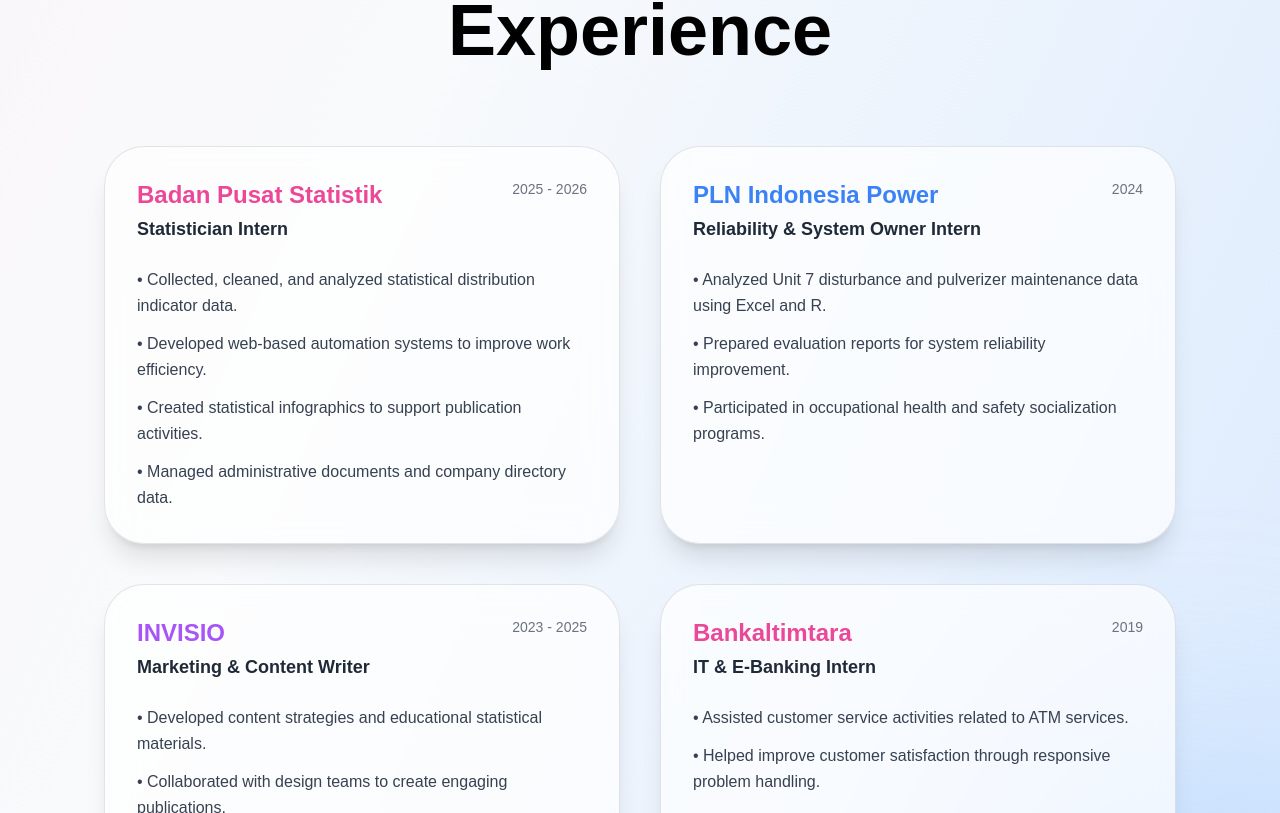
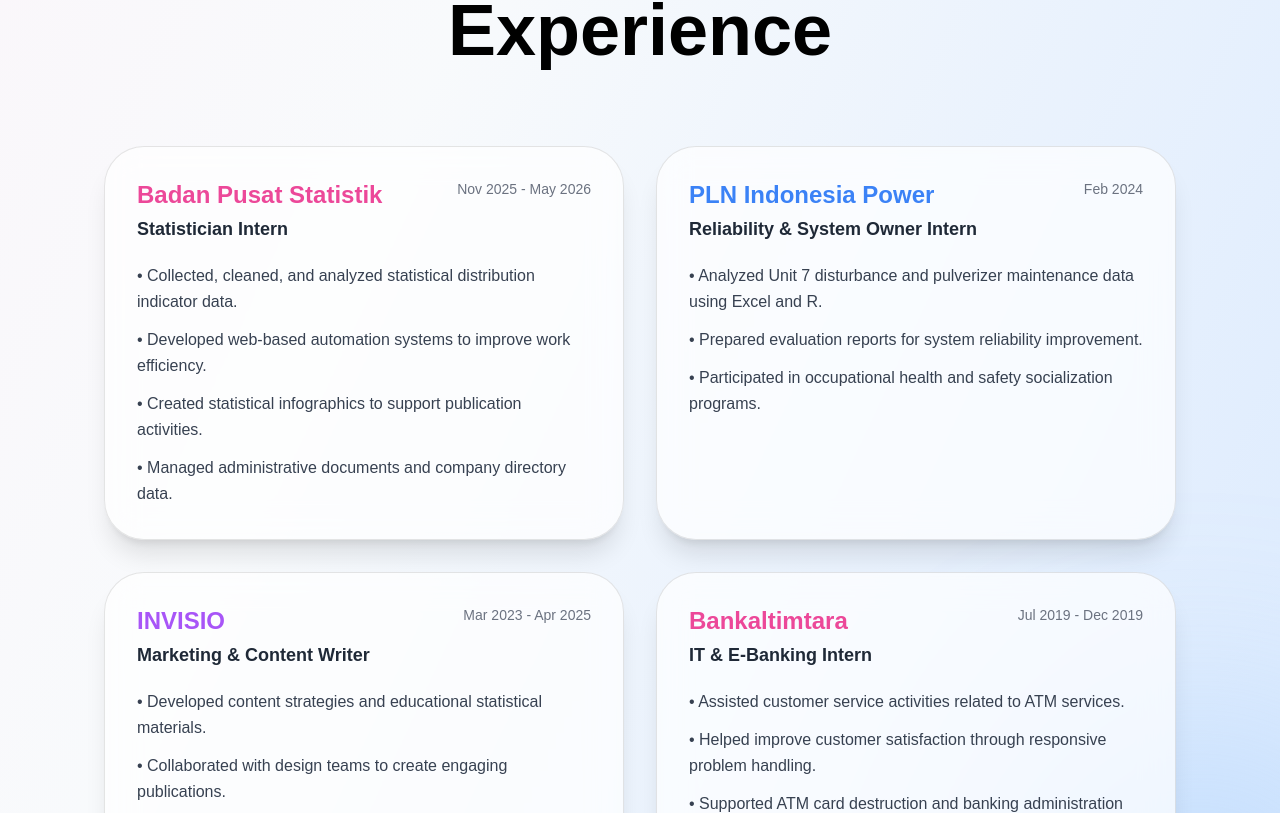
Before and after one commit to lintangntyas/portfolio, a Next.js app: page / in a window 1280 px wide. Shown: the part 1747-2560 px from the top of the page. Built offline with nearby package versions, Linux system fonts and the light colour scheme.

Commit message:
Update page.js

```diff
--- a/app/page.js
+++ b/app/page.js
@@ -270,11 +270,12 @@ export default function Home() {
           Experience
         </h1>
 
-        <div className="grid grid-cols-1 lg:grid-cols-2 gap-10">
+        <div className="grid grid-cols-1 md:grid-cols-2 gap-8">
 
-          {/* CARD 1 */}
+          {/* BPS */}
           <div className="bg-white/70 backdrop-blur-lg border border-black/10 rounded-[40px] p-8 shadow-xl hover:-translate-y-2 transition duration-300">
-            <div className="flex items-start justify-between mb-6">
+
+            <div className="flex items-start justify-between mb-5">
               <div>
                 <h2 className="text-2xl font-bold text-pink-500">
                   Badan Pusat Statistik
@@ -286,7 +287,7 @@ export default function Home() {
               </div>
 
               <span className="text-sm text-gray-500">
-                2025 - 2026
+                Nov 2025 - May 2026
               </span>
             </div>
 
@@ -309,9 +310,10 @@ export default function Home() {
             </ul>
           </div>
 
-          {/* CARD 2 */}
+          {/* PLN */}
           <div className="bg-white/70 backdrop-blur-lg border border-black/10 rounded-[40px] p-8 shadow-xl hover:-translate-y-2 transition duration-300">
-            <div className="flex items-start justify-between mb-6">
+
+            <div className="flex items-start justify-between mb-5">
               <div>
                 <h2 className="text-2xl font-bold text-blue-500">
                   PLN Indonesia Power
@@ -323,7 +325,7 @@ export default function Home() {
               </div>
 
               <span className="text-sm text-gray-500">
-                2024
+                Feb 2024
               </span>
             </div>
 
@@ -342,9 +344,10 @@ export default function Home() {
             </ul>
           </div>
 
-          {/* CARD 3 */}
+          {/* INVISIO */}
           <div className="bg-white/70 backdrop-blur-lg border border-black/10 rounded-[40px] p-8 shadow-xl hover:-translate-y-2 transition duration-300">
-            <div className="flex items-start justify-between mb-6">
+
+            <div className="flex items-start justify-between mb-5">
               <div>
                 <h2 className="text-2xl font-bold text-purple-500">
                   INVISIO
@@ -356,7 +359,7 @@ export default function Home() {
               </div>
 
               <span className="text-sm text-gray-500">
-                2023 - 2025
+                Mar 2023 - Apr 2025
               </span>
             </div>
 
@@ -375,9 +378,10 @@ export default function Home() {
             </ul>
           </div>
 
-          {/* CARD 4 */}
+          {/* BANKALTIMTARA */}
           <div className="bg-white/70 backdrop-blur-lg border border-black/10 rounded-[40px] p-8 shadow-xl hover:-translate-y-2 transition duration-300">
-            <div className="flex items-start justify-between mb-6">
+
+            <div className="flex items-start justify-between mb-5">
               <div>
                 <h2 className="text-2xl font-bold text-pink-500">
                   Bankaltimtara
@@ -389,7 +393,7 @@ export default function Home() {
               </div>
 
               <span className="text-sm text-gray-500">
-                2019
+                Jul 2019 - Dec 2019
               </span>
             </div>
 
@@ -407,6 +411,7 @@ export default function Home() {
               </li>
             </ul>
           </div>
+
         </div>
       </section>
 
```
